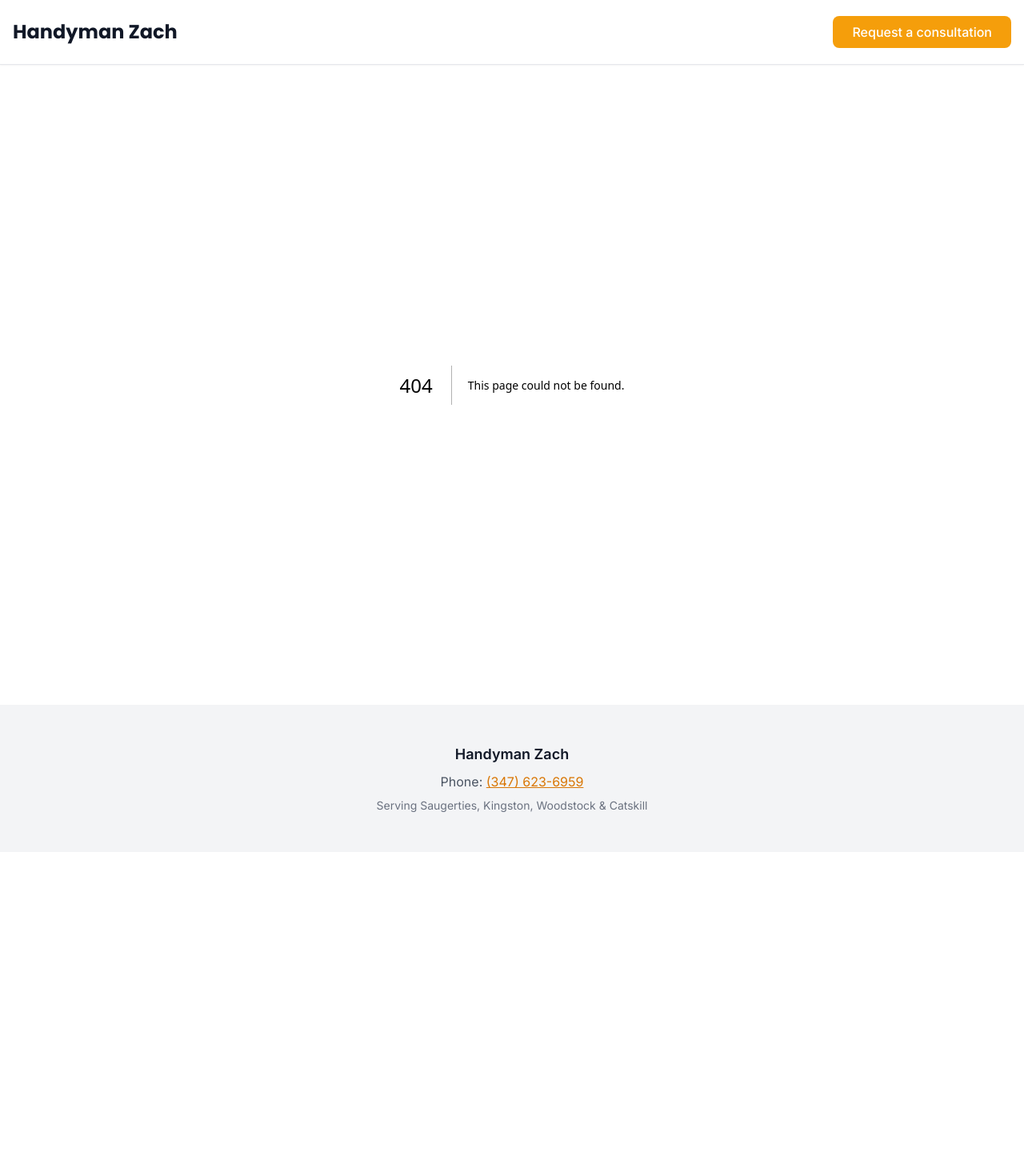
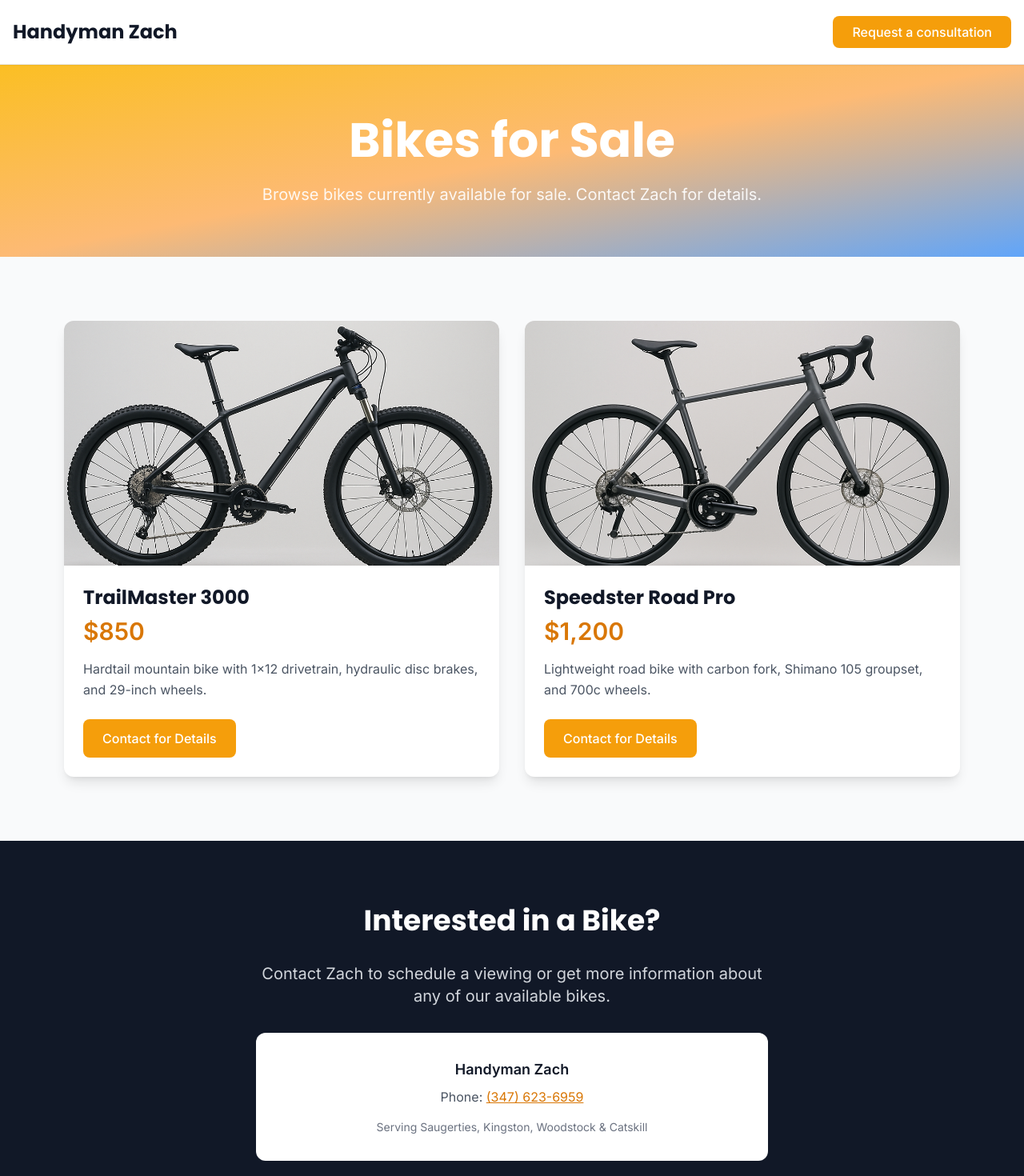
Before and after one commit to DataDaddy212/handyman-zach, a Next.js app: page /bikes-for-sale in a window 1280 px wide. Before the commit this address had no page. Shown: the top 1470 px of the page at 80% size. Before the commit the page ends 1065 px from the top, so only its background shows below. Built offline with nearby package versions, Linux system fonts and the light colour scheme.

Commit message:
Add Bikes for Sale page with placeholder listings

```diff
--- /dev/null
+++ b/app/bikes-for-sale/page.tsx
@@ -0,0 +1,96 @@
+import Image from 'next/image'
+import siteData from '../../content/site.json'
+
+export const metadata = {
+  title: "Bikes for Sale – Handyman Zach",
+  description: "Browse bikes currently available for sale from Handyman Zach. Quality bikes in Saugerties, Kingston, Woodstock, and Catskill.",
+}
+
+const bikes = [
+  {
+    name: "TrailMaster 3000",
+    price: "$850",
+    specs: "Hardtail mountain bike with 1x12 drivetrain, hydraulic disc brakes, and 29-inch wheels.",
+    image: "/bikes/mountain-placeholder.jpg"
+  },
+  {
+    name: "Speedster Road Pro",
+    price: "$1,200",
+    specs: "Lightweight road bike with carbon fork, Shimano 105 groupset, and 700c wheels.",
+    image: "/bikes/road-placeholder.jpg"
+  }
+]
+
+export default function BikesForSale() {
+  return (
+    <div className="min-h-screen bg-gray-50">
+      {/* Page Header */}
+      <section className="bg-gradient-to-br from-amber-400 via-orange-300 to-blue-400 py-16">
+        <div className="max-w-6xl mx-auto px-4 text-center">
+          <h1 className="text-4xl lg:text-6xl font-bold text-white mb-6 font-heading">
+            Bikes for Sale
+          </h1>
+          <p className="text-xl text-white/90 max-w-2xl mx-auto">
+            Browse bikes currently available for sale. Contact Zach for details.
+          </p>
+        </div>
+      </section>
+
+      {/* Bikes Grid */}
+      <section className="py-20">
+        <div className="max-w-6xl mx-auto px-4">
+          <div className="grid md:grid-cols-2 gap-8">
+            {bikes.map((bike, index) => (
+              <div key={index} className="bg-white rounded-xl shadow-lg overflow-hidden hover:shadow-xl transition-shadow">
+                <div className="aspect-video relative">
+                  <Image
+                    src={bike.image}
+                    alt={`${bike.name} bike for sale`}
+                    fill
+                    className="object-cover"
+                  />
+                </div>
+                <div className="p-6">
+                  <h2 className="text-2xl font-bold text-gray-900 mb-2 font-heading">
+                    {bike.name}
+                  </h2>
+                  <p className="text-3xl font-semibold text-amber-600 mb-4">
+                    {bike.price}
+                  </p>
+                  <p className="text-gray-600 leading-relaxed">
+                    {bike.specs}
+                  </p>
+                  <div className="mt-6">
+                    <a
+                      href="#contact"
+                      className="bg-amber-500 text-white px-6 py-3 rounded-lg font-medium hover:bg-amber-600 transition-colors inline-block"
+                    >
+                      Contact for Details
+                    </a>
+                  </div>
+                </div>
+              </div>
+            ))}
+          </div>
+        </div>
+      </section>
+
+      {/* Contact Section */}
+      <section id="contact" className="py-20 bg-gray-900">
+        <div className="max-w-2xl mx-auto px-4 text-center">
+          <h2 className="text-4xl font-bold text-white mb-8 font-heading">Interested in a Bike?</h2>
+          <p className="text-xl text-gray-300 mb-8">
+            Contact Zach to schedule a viewing or get more information about any of our available bikes.
+          </p>
+          <div className="bg-white p-8 rounded-xl">
+            <p className="text-lg font-semibold mb-2 text-gray-900">{siteData.businessName}</p>
+            <p className="text-gray-600 mb-4">
+              Phone: <a href={`tel:${siteData.contact.phone}`} className="text-amber-600 hover:text-amber-700 underline">{siteData.contact.phone}</a>
+            </p>
+            <p className="text-sm text-gray-500">Serving Saugerties, Kingston, Woodstock & Catskill</p>
+          </div>
+        </div>
+      </section>
+    </div>
+  )
+}
```
Also changed, not shown: public/bikes/mountain-placeholder.jpg (added), public/bikes/road-placeholder.jpg (added).
